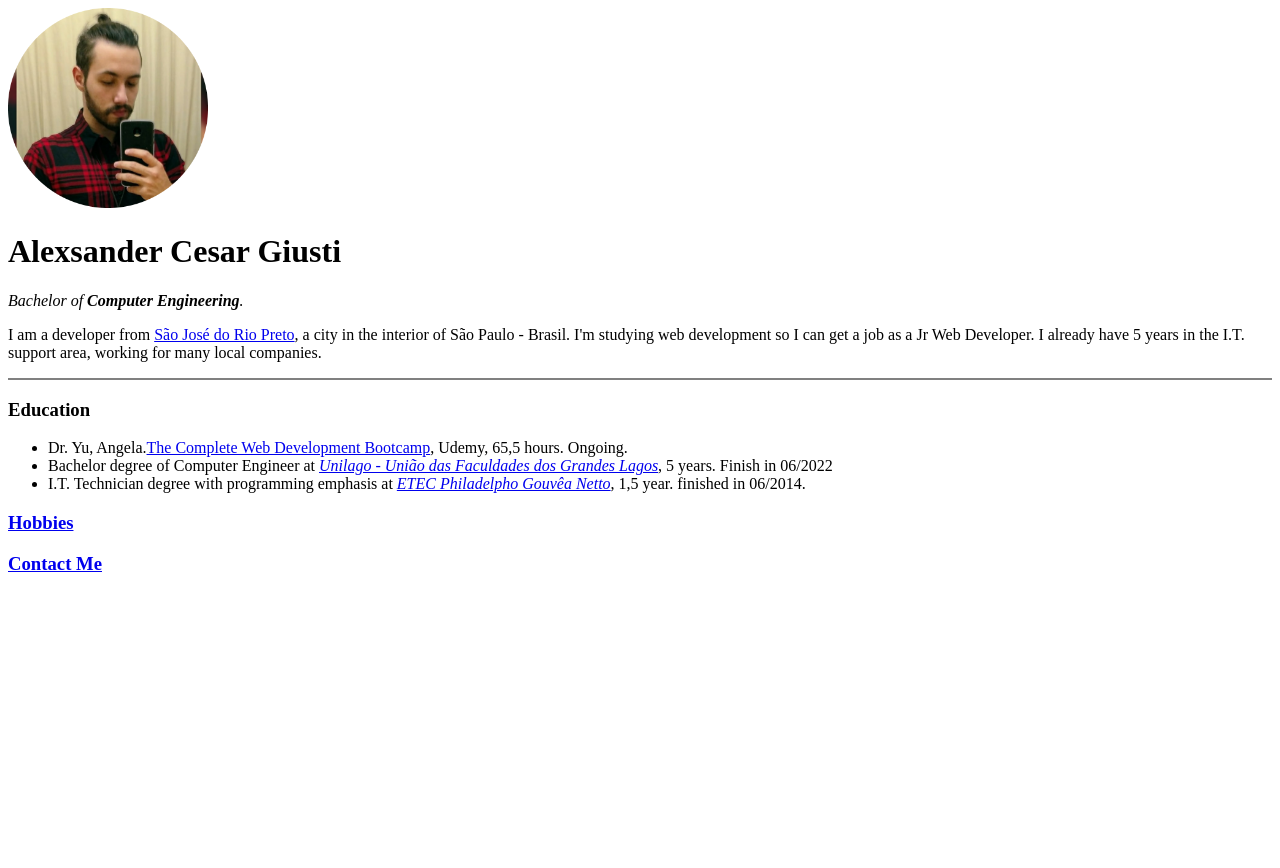
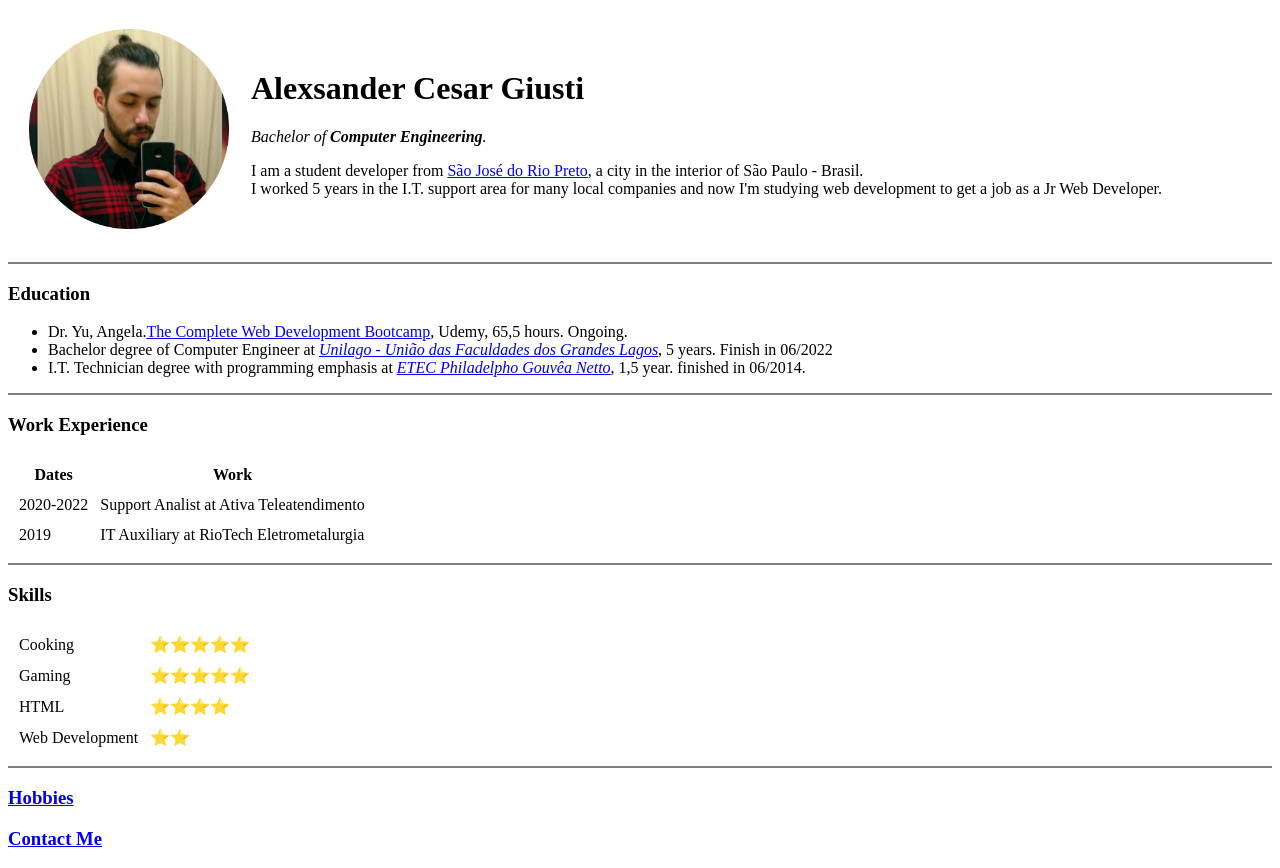
Before and after one commit to alexgiusti/AppBrewery_Bootcamp, a plain HTML site: page HTML - Personal Site/index.html in a window 1280 px wide. Before the commit the page ends 800 px from the top, so only its background shows below. Drawn offline with Linux system fonts and the light colour scheme.

Commit message:
Alterações no projeto. (Finalização HTML Intermediate)

```diff
--- a/HTML - Personal Site/index.html
+++ b/HTML - Personal Site/index.html
@@ -5,11 +5,15 @@
         <title>Alexsander's Personal Site</title>
     </head>
     <body>
-        <img src="images/alex.png" width="200" alt="Alexsander Profile Picture">
-        <h1>Alexsander Cesar Giusti</h1>
-        <p><em>Bachelor of <strong>Computer Engineering</strong>.</em></p>
-        <p>I am a developer from <a href="https://pt.wikipedia.org/wiki/São_José_do_Rio_Preto">São José do Rio Preto</a>, a city in the interior of São Paulo - Brasil.
-            I'm studying web development so I can get a job as a Jr Web Developer. I already have 5 years in the I.T. support area, working for many local companies.</p>
+        <table cellspacing="20">
+            <tr>
+                <td><img src="images/alex.png" width="200" alt="Alexsander Profile Picture"></td>
+                <td><h1>Alexsander Cesar Giusti</h1>
+                    <p><em>Bachelor of <strong>Computer Engineering</strong>.</em></p>
+                    <p>I am a student developer from <a href="https://pt.wikipedia.org/wiki/São_José_do_Rio_Preto">São José do Rio Preto</a>, a city in the interior of São Paulo - Brasil.<br>
+                    I worked 5 years in the I.T. support area for many local companies and now I'm studying web development to get a job as a Jr Web Developer. </p></td>
+            </tr>
+        </table>
         <hr size="2", noshade>
         <h3>Education</h3>
         <ul>
@@ -17,6 +21,50 @@
             <li>Bachelor degree of Computer Engineer at <em><a href="https://unilago.riopreto.br">Unilago - União das Faculdades dos Grandes Lagos</a></em>, 5 years. Finish in 06/2022</li>
             <li>I.T. Technician degree with programming emphasis at <em><a href="https://etecphiladelpho.cps.sp.gov.br">ETEC Philadelpho Gouvêa Netto</a></em>, 1,5 year. finished in 06/2014.</li>
         </ul>
+        <hr size="2", noshade>
+        <h3>Work Experience</h3>
+        <table cellspacing="10">
+            <thead>
+                <tr>
+                    <th>Dates</th>
+                    <th>Work</th>
+                </tr>
+            </thead>
+            <tbody>
+                <tr>
+                    <td>2020-2022</td>
+                    <td>Support Analist at Ativa Teleatendimento</td>
+                </tr>
+                <tr>
+                    <td>2019</td>
+                    <td>IT Auxiliary at RioTech Eletrometalurgia</td>
+                </tr>
+            </tbody>
+            <tfoot>
+
+            </tfoot>
+        </table>
+        <hr size="2", noshade>
+        <h3>Skills</h3>
+            <table cellspacing="10">
+                <tr>
+                    <td>Cooking</td>
+                    <td>⭐⭐⭐⭐⭐</td>
+                </tr>
+                <tr>
+                    <td>Gaming</td>
+                    <td>⭐⭐⭐⭐⭐</td>
+                </tr>
+                <tr>
+                    <td>HTML</td>
+                    <td>⭐⭐⭐⭐</td>
+                </tr>
+                <tr>
+                    <td>Web Development</td>
+                    <td>⭐⭐</td>
+                </tr>
+            </table>
+        <hr size="2", noshade>
         <h3><a href="hobbies.html">Hobbies</a></h3>
         <h3><a href="contact-me.html">Contact Me</a></h3>
     </body>
```
Also changed, not shown: HTML - Personal Site/contact-me.html (+11 -0 lines).
